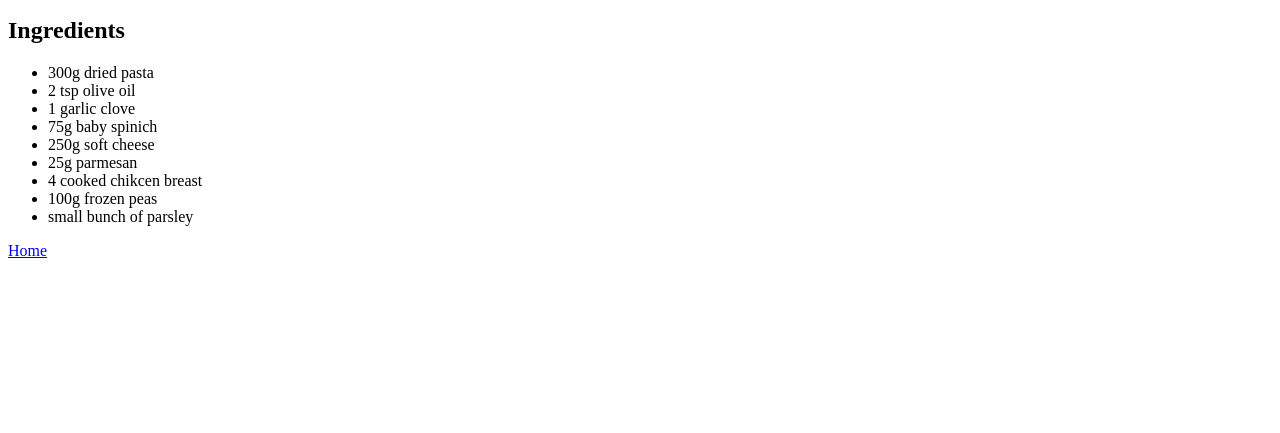
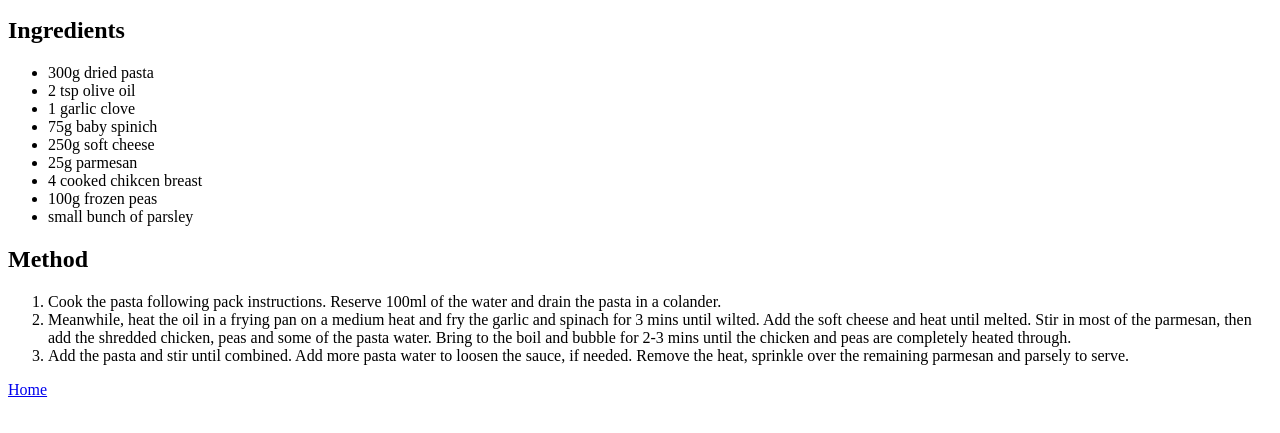
Before and after one commit to Leighton-W/odin-recipes, a plain HTML site: page recipes/creamy-chicken-pasta.html in a window 1280 px wide. Shown: the part 281-714 px from the top of the page. Drawn offline with Linux system fonts and the light colour scheme.

Commit message:
Add method
Added the method to the creamy chicken pasta recipe.

```diff
--- a/recipes/creamy-chicken-pasta.html
+++ b/recipes/creamy-chicken-pasta.html
@@ -22,6 +22,16 @@
             <li>small bunch of parsley</li>
         </ul>
 
+        <h2>Method</h2>
+        <ol>
+            <li>Cook the pasta following pack instructions. Reserve 100ml of the water and drain the pasta in a colander.</li>
+            <li>Meanwhile, heat the oil in a frying pan on a medium heat and fry the garlic and spinach for 3 mins until wilted.
+                Add the soft cheese and heat until melted. Stir in most of the parmesan, then add the shredded chicken, peas and some of the pasta water.
+                Bring to the boil and bubble for 2-3 mins until the chicken and peas are completely heated through.</li>
+            <li>Add the pasta and stir until combined. Add more pasta water to loosen the sauce, if needed.
+                Remove the heat, sprinkle over the remaining parmesan and parsely to serve.</li>
+        </ol>
+
 
         <a href="../index.html">Home</a>
     </body>
```
